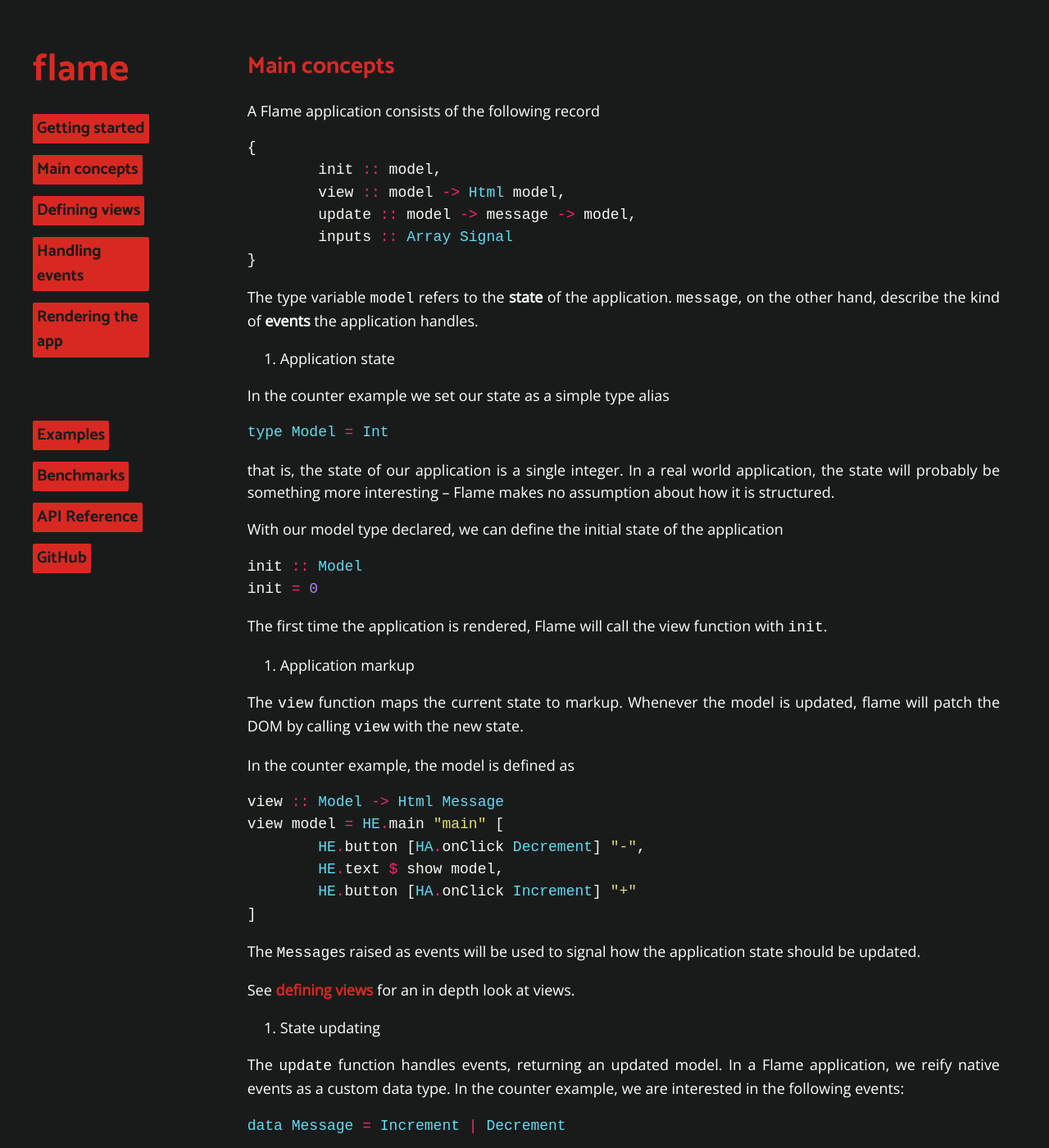
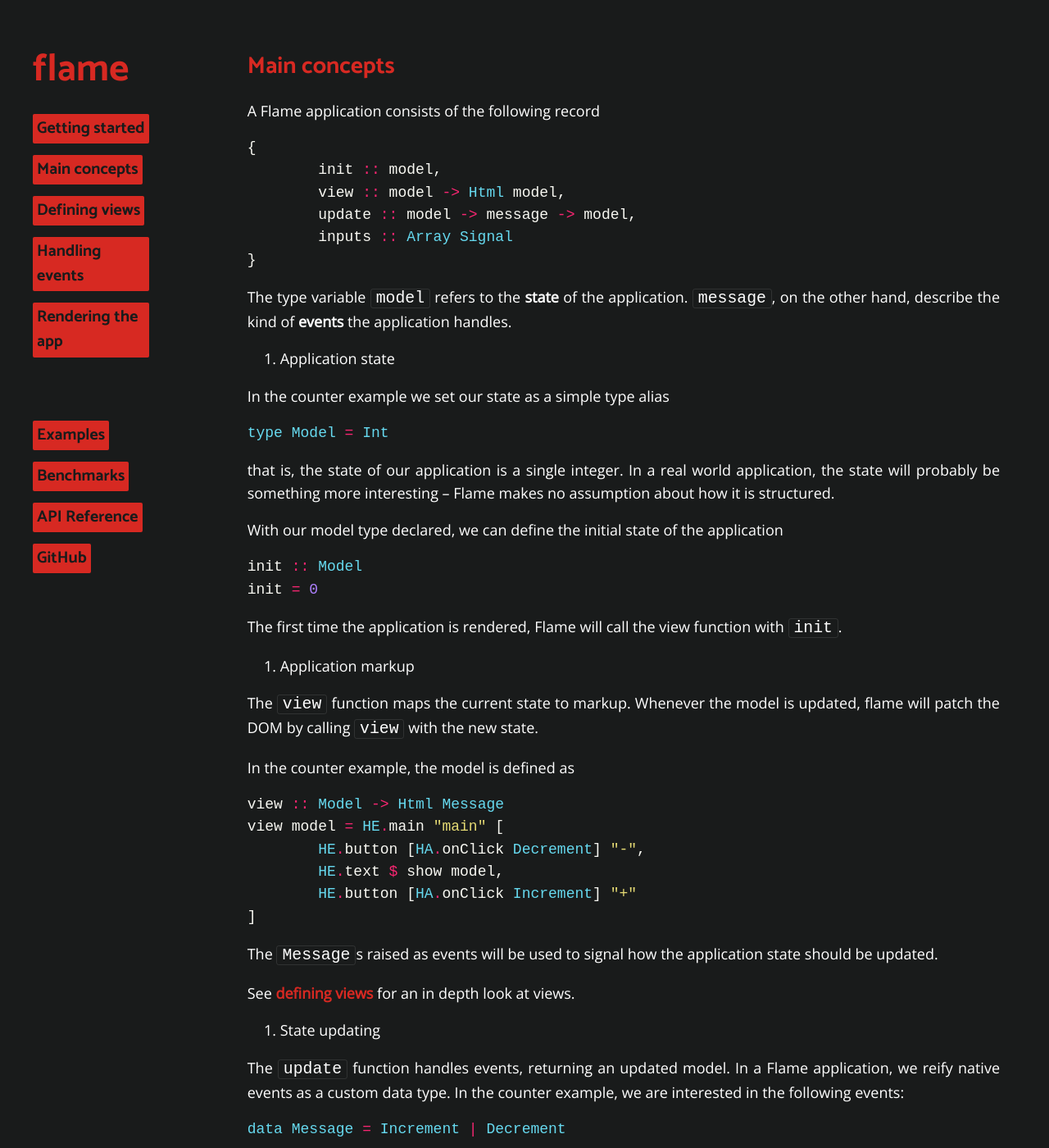
Before and after one commit to easafe/purescript-flame, a Jekyll site: the page built from docs/concepts.md, in a window 1280 px wide and 1400 px high. Shown: the whole window at 82% size. Built offline with Jekyll 4.4.1, drawn with Linux system fonts in a browser that asks for light colours.

```diff
--- a/docs/assets/css/site.css
+++ b/docs/assets/css/site.css
@@ -196,3 +196,10 @@
 .highlight .gu { color: #75715e; } /* Generic.Subheading & Diff Unified/Comment? */
 .highlight .gd { color: #f92672; } /* Generic.Deleted & Diff Deleted */
 .highlight .gi { color: #a6e22e; } /* Generic.Inserted & Diff Inserted */
+
+code.highlighter-rouge {
+        border: 1px solid rgba(255, 255, 255, .1);
+        padding: 0 .3em;
+        border-radius: 3px;
+        font-size: 1.1em;
+}
```
